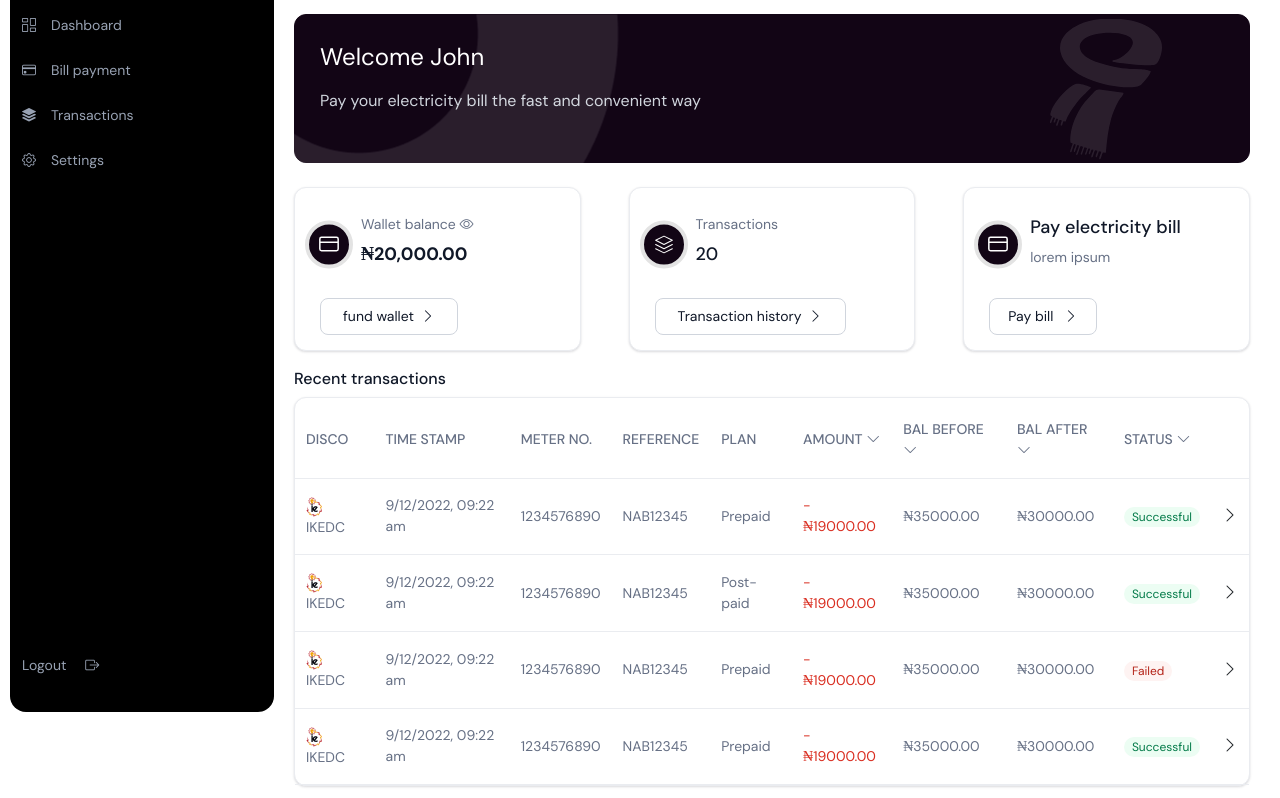
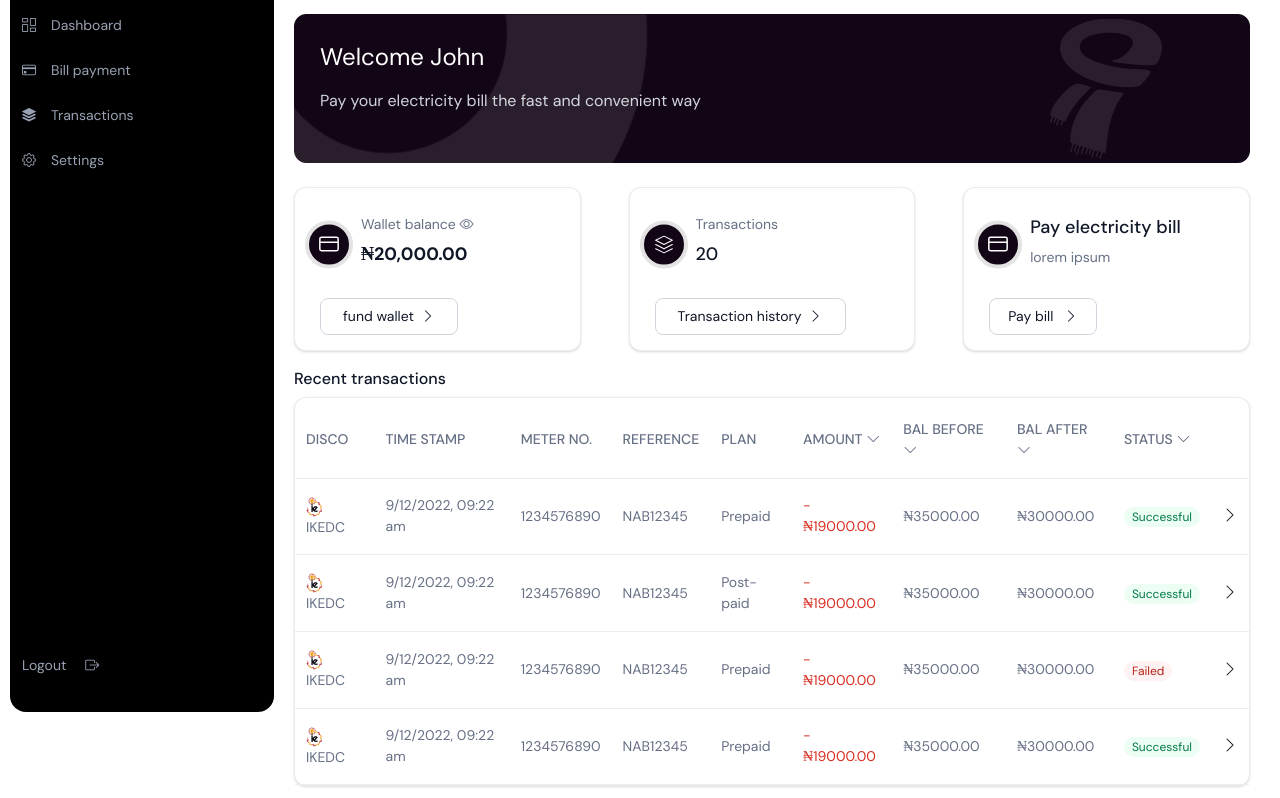
Before and after one commit to Quadriodus/nabiller, a plain HTML site: page index.html in a window 1280 px wide. Shown: the part 79-877 px from the top of the page. Drawn offline with nearby package versions, Linux system fonts and the light colour scheme.

Commit message:
i edited the image

```diff
--- a/style.css
+++ b/style.css
@@ -129,7 +129,7 @@ p {
   width: 518.41;
   position: absolute;
   top: 50%;
-  left: 15%;
+  left: 18%;
   transform: translate(-50%, -50%);
   -ms-transform: translate(-50%, -50%);
 }
```
